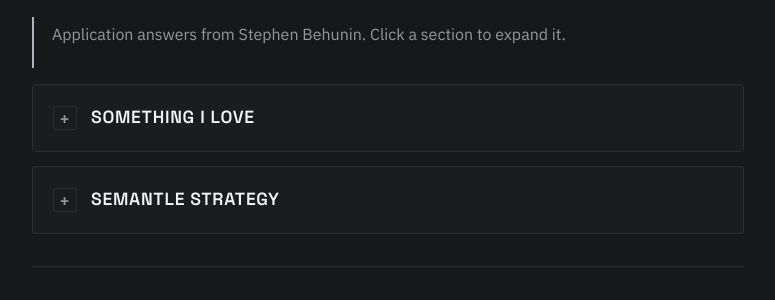
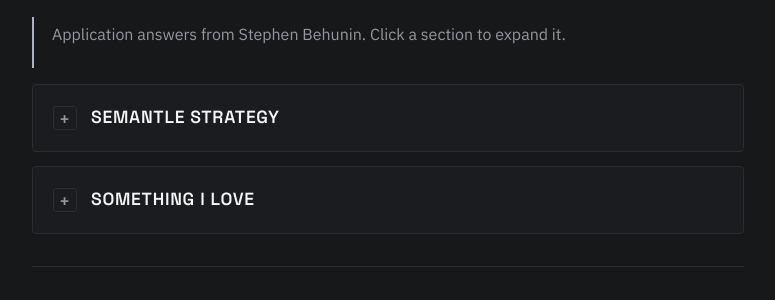
Before and after one commit to stephen-behunin/windborne_sb, a Jekyll site: the page built from index.md, in a window 1280 px wide. Shown: the part 164-464 px from the top of the page, without its empty margins (252-1027 px from the left). Built offline with Jekyll 4.4.1, drawn with Linux system fonts in a browser that asks for light colours; part of the change alters nothing that is shown.

Commit message:
Restore 'Something I Love' section in index.md
Reintroduced the 'Something I Love' section with detailed commentary on the book 'Dungeon Crawler Carl'. Updated formatting for clarity and consistency.

```diff
--- a/index.md
+++ b/index.md
@@ -6,21 +6,6 @@ title: WindBorne
 # WindBorne
 
 > Application answers from Stephen Behunin. Click a section to expand it.
-
-<details markdown="1">
-<summary>Something I Love</summary>
-
-For something I love I'll take books; recently my favorite has been *Dungeon Crawler Carl*. If you haven't read the series and enjoy any sci-fi or fantasy I highly recommend them. I'm also only on the fifth book so don't spoil anything for me. Please. As for why I enjoy the books, I think they have a few key traits that make for a great story series.
-
-First, the series is broad in its scope while having specific and memorable characters. The dungeon theme with different levels and complex backstory allows for the same characters to appear naturally in a nearly infinite number of situations while maintaining a coherent story line. This also allows a scale of action and stakes that other books can't achieve within a single limited world — but still allows for emotional investment in and familiarity with the main cast.
-
-Second, the creativity is off the charts. A cat named Princess Donut the Queen Anne Chonk that shoots lasers out of its eyes through power-enhancing sunglasses while riding a velociraptor is not something I could come up with, ever. And this level of creativity is present in every single book without fail; the material is boundless and Dinniman (the author) does things with it I don't see coming seemingly every time. Creativity this insane couples with the open world to make every book unique and interesting.
-
-Finally, the writing is funny while having deep themes and connections between the books. Chekhov's guns and callbacks are everywhere. Themes stay persistent and are reinforced in poignant moments amid the gore, hilarious imagery, and utter absurdity. Character arcs and story throughlines are both baked into the structure of the world and carefully used for real moments of connection with the characters. I think how funny the situations are allows the author to get away with absurdity and deep meaning in shockingly close proximity to each other — and in ways that wouldn't play with any other type of story.
-
-So, in short, I love *Dungeon Crawler Carl*. I only have three and a half books left before I will have to join the legion of other fans waiting for the next installment. I may have to start rationing pages; the next one doesn't come out until late 2027 to early 2028. Goddammit Dinniman, write faster.
-
-</details>
 
 <details markdown="1">
 <summary>Semantle Strategy</summary>
@@ -60,6 +45,21 @@ So, in short, I love *Dungeon Crawler Carl*. I only have three and a half books
 
 </details>
 
+<details markdown="1">
+<summary>Something I Love</summary>
+
+For something I love I'll take books; recently my favorite has been *Dungeon Crawler Carl*. If you haven't read the series and enjoy any sci-fi or fantasy I highly recommend them. I'm also only on the fifth book so don't spoil anything for me. Please. As for why I enjoy the books, I think they have a few key traits that make for a great story series.
+
+First, the series is broad in its scope while having specific and memorable characters. The dungeon theme with different levels and complex backstory allows for the same characters to appear naturally in a nearly infinite number of situations while maintaining a coherent story line. This also allows a scale of action and stakes that other books can't achieve within a single limited world — but still allows for emotional investment in and familiarity with the main cast.
+
+Second, the creativity is off the charts. A cat named Princess Donut the Queen Anne Chonk that shoots lasers out of its eyes through power-enhancing sunglasses while riding a velociraptor is not something I could come up with, ever. And this level of creativity is present in every single book without fail; the material is boundless and Dinniman (the author) does things with it I don't see coming seemingly every time. Creativity this insane couples with the open world to make every book unique and interesting.
+
+Finally, the writing is funny while having deep themes and connections between the books. Chekhov's guns and callbacks are everywhere. Themes stay persistent and are reinforced in poignant moments amid the gore, hilarious imagery, and utter absurdity. Character arcs and story throughlines are both baked into the structure of the world and carefully used for real moments of connection with the characters. I think how funny the situations are allows the author to get away with absurdity and deep meaning in shockingly close proximity to each other — and in ways that wouldn't play with any other type of story.
+
+So, in short, I love *Dungeon Crawler Carl*. I only have three and a half books left before I will have to join the legion of other fans waiting for the next installment. I may have to start rationing pages. The next one doesn't come out until late 2027 to early 2028. Goddammit Dinniman, write faster.
+
+</details>
+
 ---
 
 *Code for this site: [view the repository on GitHub](https://github.com/stephen-behunin/windborne_sb).*
```
